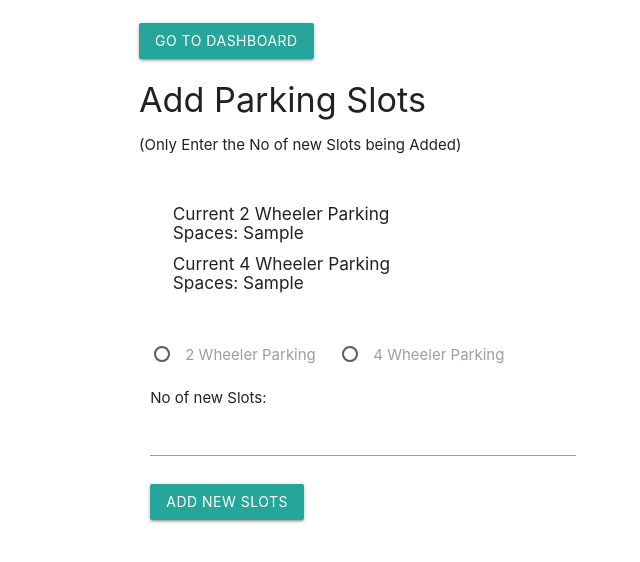
After one commit to KushRohra/car_parking_RFID, a Flask app: page /parking/addParking in a window 1280 px wide. The commit adds this page. Shown: the top 562 px of the page, without its empty margins (53-693 px from the left). Run offline with Flask 2, Linux system fonts and the light colour scheme; the visitor is signed in with stand-in values (Sample User, id 1); tables that the repository leaves empty or names only in its code hold one stand-in row (values such as "Sample post").

Commit message:
Add new Parking Slots page completed

```diff
--- a/app.py
+++ b/app.py
@@ -214,6 +214,37 @@ def parkingStatus4():
     return render_template('./parking/parkingStatus4.html', data=parking4, len=len(parking4))
 
 
+@app.route('/parking/addParking', methods=["POST","GET"])
+def addParking():
+    mycursor.execute("SELECT parking_2, parking_4 FROM admintable WHERE shop_id=" + str(session['admin_id']))
+    current2, current4 = mycursor.fetchone()
+    if request.method == "POST":
+        type = request.form.get("parkingType")
+        newSlots = int(request.form.get("parkingSlots"))
+        if type == "2":
+            totalSlots2 = newSlots + current2
+            mycursor.execute("UPDATE admintable SET parking_2=" + str(totalSlots2) + " WHERE shop_id=" + str(session['admin_id']))
+            mydb.commit()
+            tableName = str(session['admin_id']) + "__parking2"
+            query = "INSERT INTO " + tableName + "(lot_no, parked, rfid) VALUES(%s,%s,%s)"
+            for i in range(newSlots):
+                args = ((i + 1 + current2), 0, 0,)
+                mycursor.execute(query, args)
+                mydb.commit()
+        elif type == "4":
+            totalSlots4 = newSlots + current4
+            mycursor.execute("UPDATE admintable SET parking_4=" + str(totalSlots4) + " WHERE shop_id=" + str(session['admin_id']))
+            mydb.commit()
+            tableName = str(session['admin_id']) + "__parking4"
+            query = "INSERT INTO " + tableName + "(lot_no, parked, rfid) VALUES(%s,%s,%s)"
+            for i in range(newSlots):
+                args = ((i + 1 + current4), 0, 0,)
+                mycursor.execute(query, args)
+                mydb.commit()
+        return redirect(url_for('admin_dashboard'))
+    return render_template('./parking/addParking.html', current2=current2, current4=current4)
+
+
 # Pricing Routes
 @app.route('/pricing/viewPricing', methods=["GET", "POST"])
 def viewPricing():
--- a/templates/admin/admin_dashboard.html
+++ b/templates/admin/admin_dashboard.html
@@ -19,7 +19,7 @@
 			<a href="specialCustomers/viewSpecialCustomers"><li class="collection-item">View All Special Customers</li></a>
 			<a href="parking/parkingStatus2"><li class="collection-item">View 2 Wheeler Parking Status</li></a>
 			<a href="parking/parkingStatus4"><li class="collection-item">View 4 wheeler Parking Status</li></a>
-			<a href=""><li class="collection-item">Add Extra Parking Slots</li></a>
+			<a href="parking/addParking"><li class="collection-item">Add Extra Parking Slots</li></a>
 			<a href="discount/changeDiscount"><li class="collection-item">Change Discount Percentage for Special Customers</li></a>
 			<a href="parking/parkingStatus"><li class="collection-item">View Parking Status</li></a>
 			<a href="pricing/viewPricing"><li class="collection-item">View Pricing Details</li></a>
--- /dev/null
+++ b/templates/parking/addParking.html
@@ -0,0 +1,52 @@
+<!DOCTYPE html>
+<html>
+<head>
+	<title>Add Parking Slots</title>
+	<link rel="stylesheet" href="https://cdnjs.cloudflare.com/ajax/libs/materialize/1.0.0/css/materialize.min.css">
+</head>
+<body>
+	<div class="container">
+		<br>
+		<a href="../admin_dashboard" class="waves-light waves-effect btn">Go to Dashboard</a>
+		<h4>Add Parking Slots</h4>
+		<p>(Only Enter the No of new Slots being Added)</p>
+		<br>
+		<div class="row">
+			<div class="col"></div>
+			<div class="col s4">
+				<h6>Current 2 Wheeler Parking Spaces: {{current2}}</h6>
+				<h6>Current 4 Wheeler Parking Spaces: {{current4}}</h6>
+			</div>
+		</div>
+		<br>
+		<div class="row">
+			<form method="POST" class="col s12">
+				<div class="row">
+					<div class="col 6">
+						<label>
+							<input name="parkingType" type="radio" value="2" required />
+							<span>2 Wheeler Parking</span>
+						</label>
+					</div>
+					<div class="col s6">
+						<label>
+							<input name="parkingType" type="radio" value="4" required />
+							<span>4 Wheeler Parking</span>
+						</label>
+					</div>
+				</div>
+				<div class="row">
+					<div class="col s6">
+						No of new Slots: <input name="parkingSlots" type="number"required />
+					</div>
+				</div>
+				<div class="row">
+					<div class="col s4">
+						<button type="submit" class="btn">Add New Slots</button>
+					</div>
+				</div>
+			</form>
+		</div>
+	</div>
+</body>
+</html>
```
